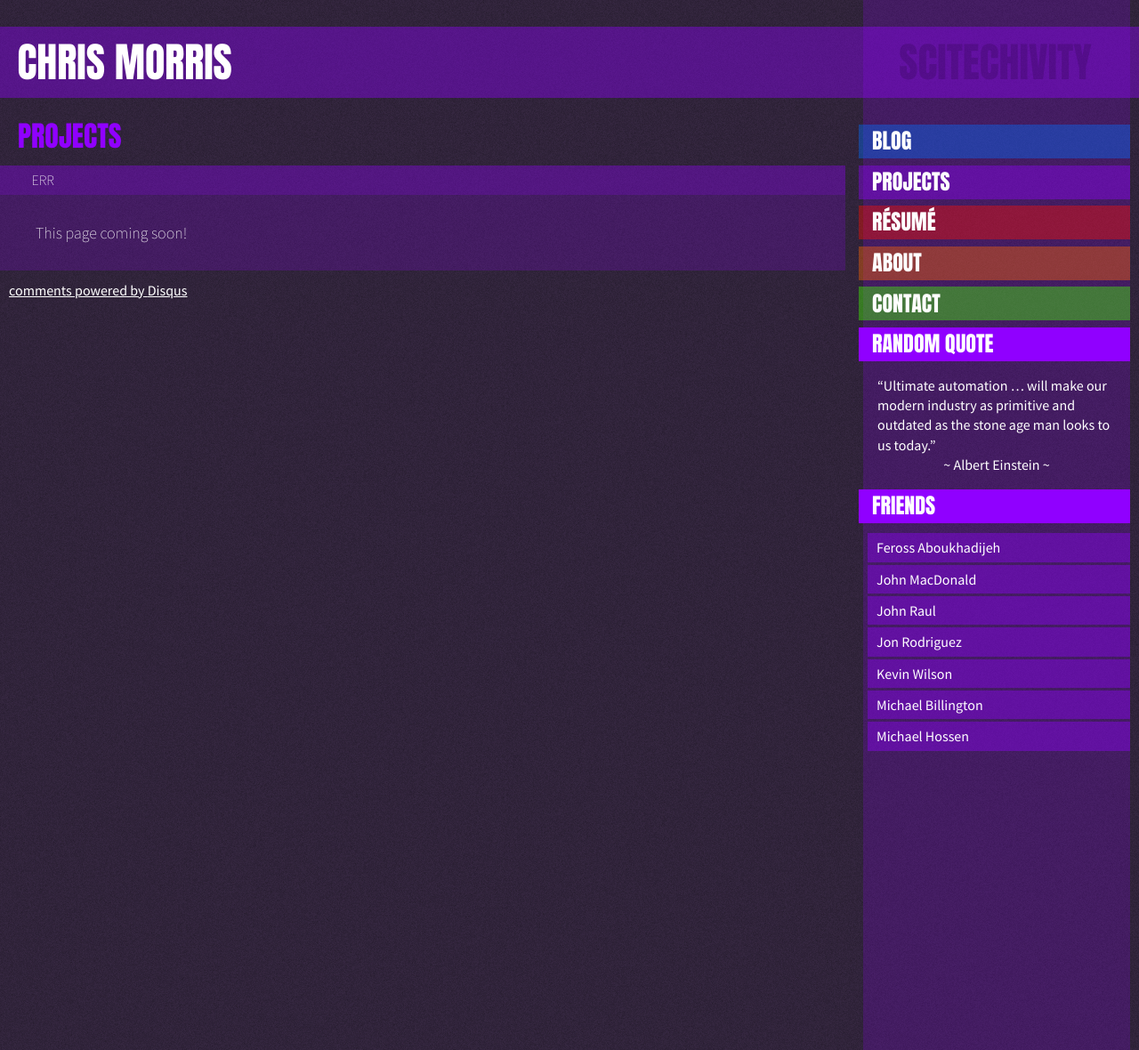
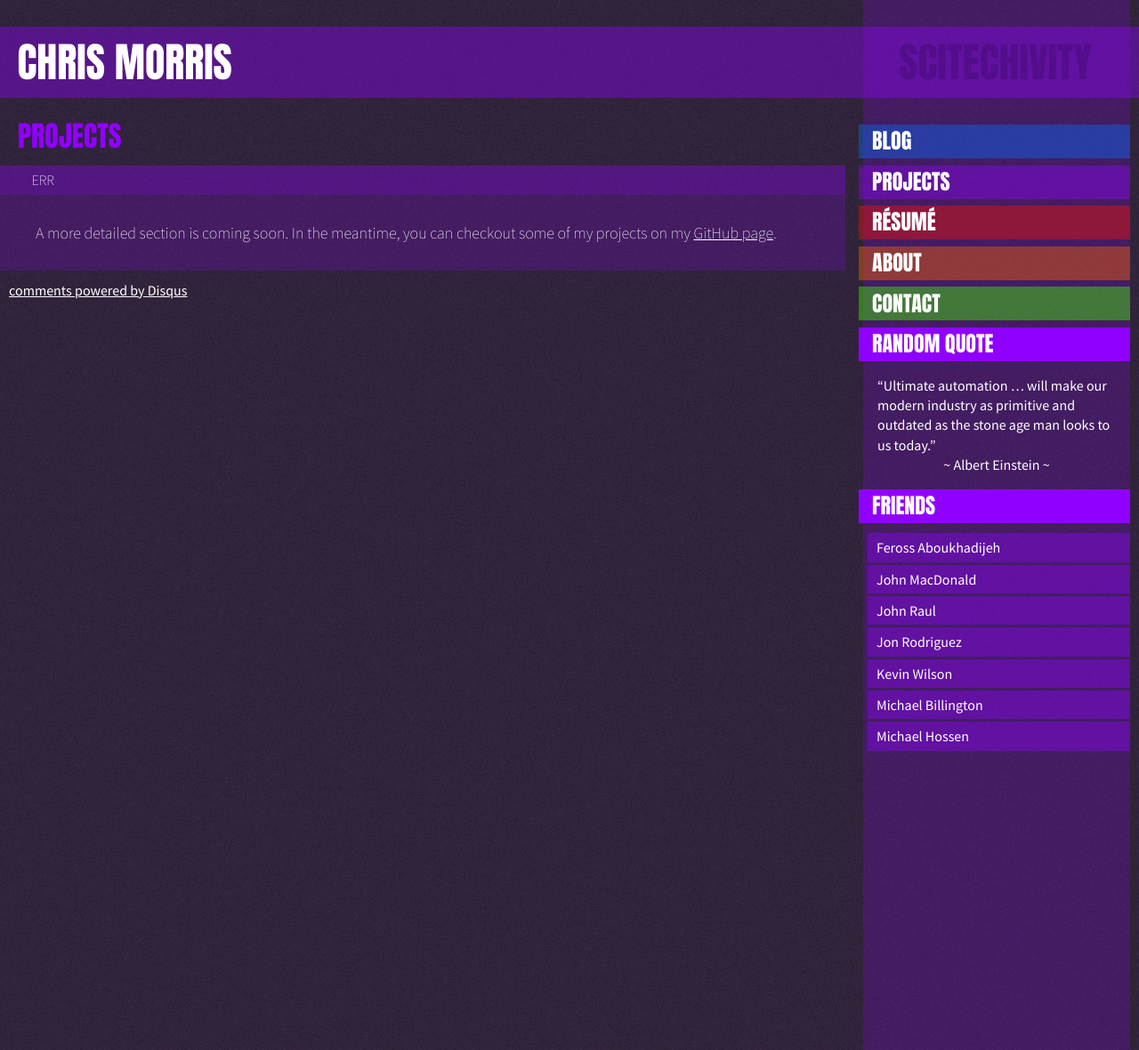
Before and after one commit to ChrisMorrisOrg/ChrisMorris.org, a Jekyll site: the page built from projects/index.md, in a window 1280 px wide. Shown: the whole page at 89% size. Built offline with Jekyll 4.4.1, drawn with Linux system fonts in a browser that asks for light colours; nearby versions of some CDN libraries; comment, search, counter and statistics services are not loaded.

Commit message:
Page Clean-Up
Removed old metadata.

```diff
--- a/projects/index.md
+++ b/projects/index.md
@@ -5,9 +5,5 @@
 status: publish
 type: post
 published: true
-meta:
-  _edit_last: '1'
-  pvc_views: '0'
-  views: '0'
 ---
-This page coming soon!
+A more detailed section is coming soon. In the meantime, you can checkout some of my projects on my [GitHub page](http://github.com/ChrisMorrisOrg).
```
Also changed, not shown: about/index.md (+0 -4 lines), contact/index.md (+1 -5 lines), resume/index.md (+0 -4 lines).
